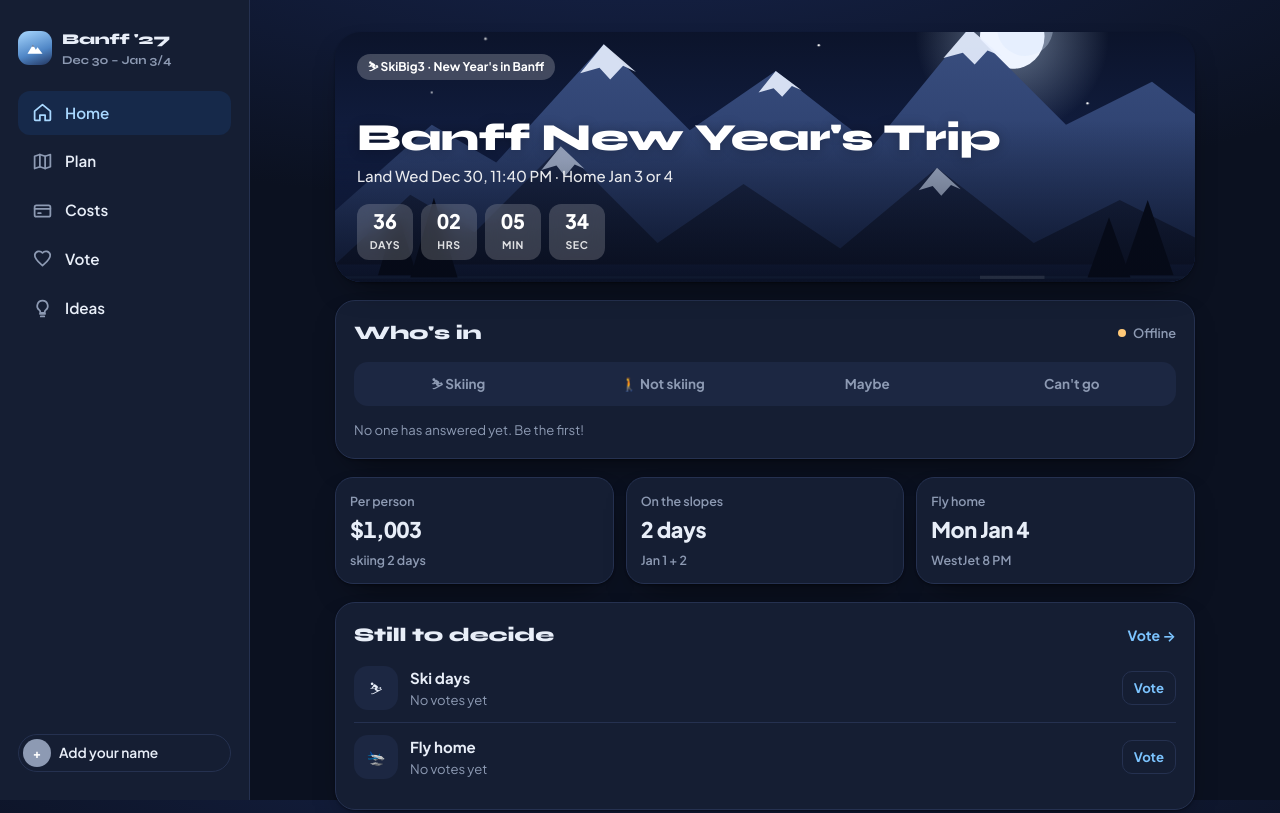
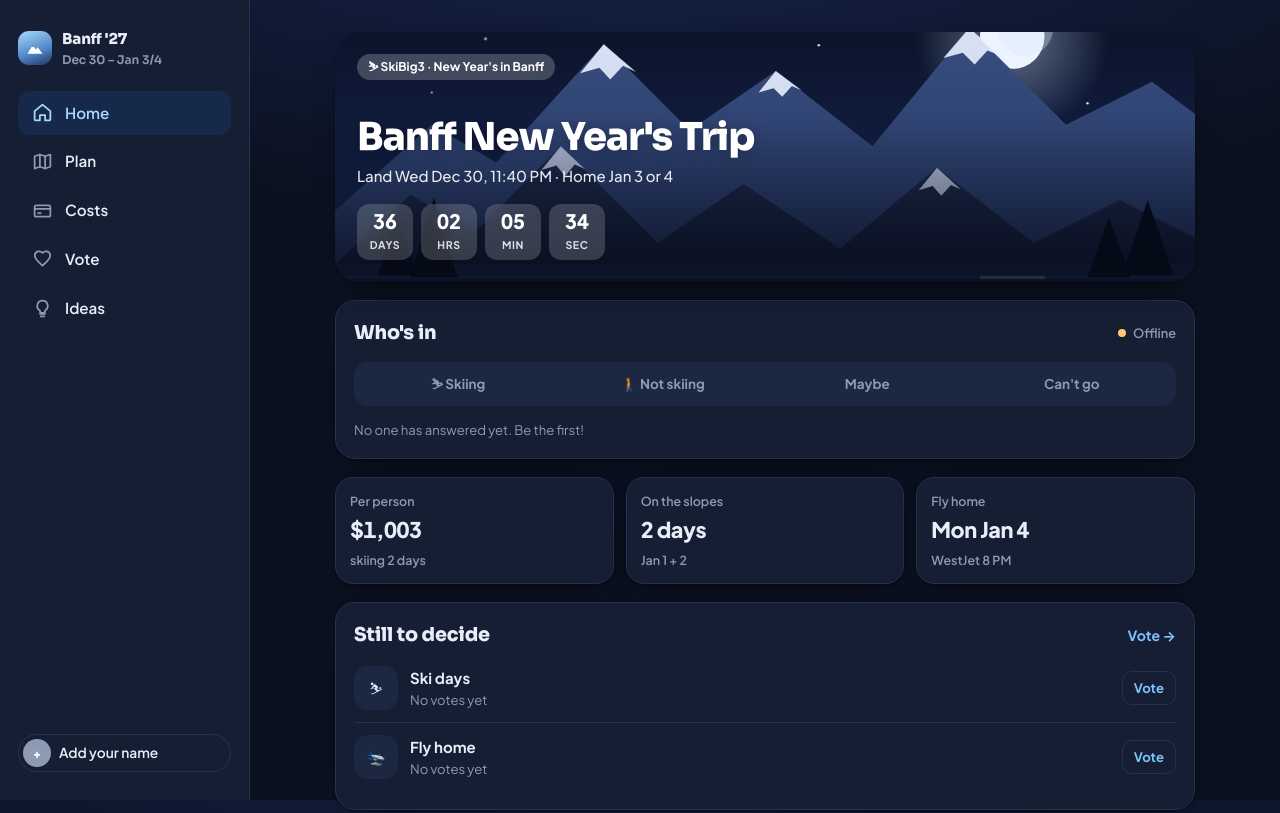
Before and after one commit to scrunchuies/banff-trip, a plain HTML site: page index.html in a window 1280 px wide. Shown: the top 813 px of the page. Drawn offline with Linux system fonts and the light colour scheme.

Commit message:
Use Sora for headings
Co-Authored-By: Claude Opus 5.5 <noreply@anthropic.com>

```diff
--- a/index.html
+++ b/index.html
@@ -10,7 +10,7 @@
 <meta name="theme-color" content="#0b1120">
 <link rel="preconnect" href="https://fonts.googleapis.com">
 <link rel="preconnect" href="https://fonts.gstatic.com" crossorigin>
-<link rel="stylesheet" href="https://fonts.googleapis.com/css2?family=Plus+Jakarta+Sans:wght@400;500;600;700;800&family=Syne:wght@700;800&display=swap">
+<link rel="stylesheet" href="https://fonts.googleapis.com/css2?family=Plus+Jakarta+Sans:wght@400;500;600;700;800&family=Sora:wght@600;700;800&display=swap">
 <style>
 /* Layout: a travel app — sidebar on desktop, top bar + bottom tabs on phones, one screen at a time built from rounded cards.
    Theme: Alpine night — moonlit navy, ice-blue accents. Deliberately dark in every mode. */
@@ -20,7 +20,7 @@
   --sun:#ffc978; --sun-soft:#2e2615; --green:#6ad59a; --blue:#7aa8f0; --black:#e8eef8;
   --chip:#1c2742; --shadow:0 1px 2px rgba(0,0,0,.35),0 14px 34px -18px rgba(0,0,0,.8);
   --font:"Plus Jakarta Sans",system-ui,-apple-system,"Segoe UI",sans-serif;
-  --display:"Syne","Plus Jakarta Sans",system-ui,sans-serif;
+  --display:"Sora","Plus Jakarta Sans",system-ui,sans-serif;
   --r:20px; --tabbar:64px;
   color-scheme:dark;
 }
@@ -34,7 +34,7 @@ button{cursor:pointer}
 a{color:var(--accent)}
 :focus-visible{outline:2.5px solid var(--accent);outline-offset:2px;border-radius:8px}
 h1,h2,h3,p{margin:0}
-h1{font-family:var(--display);font-size:1.75rem;font-weight:800;letter-spacing:-.01em;line-height:1.12}
+h1{font-family:var(--display);font-size:1.75rem;font-weight:800;letter-spacing:-.025em;line-height:1.12}
 h2,h3,.brand,.fl .price,.total b{font-family:var(--display)}
 h2{font-size:1.2rem;font-weight:800;letter-spacing:-.01em}
 h3{font-size:1rem;font-weight:700}
```
